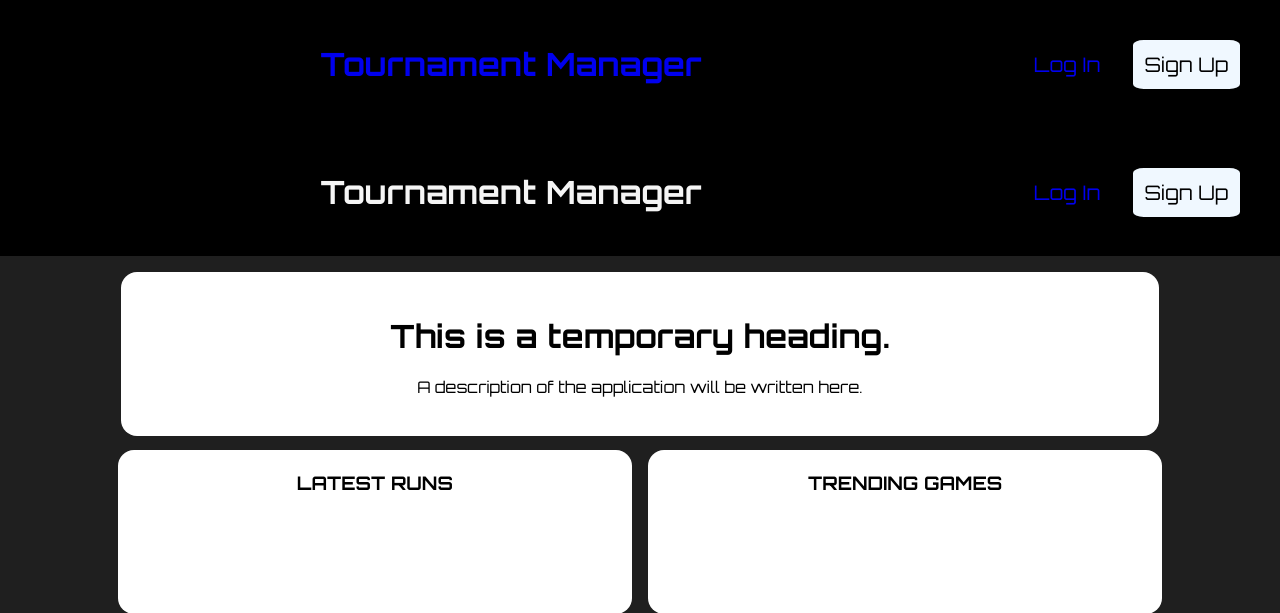
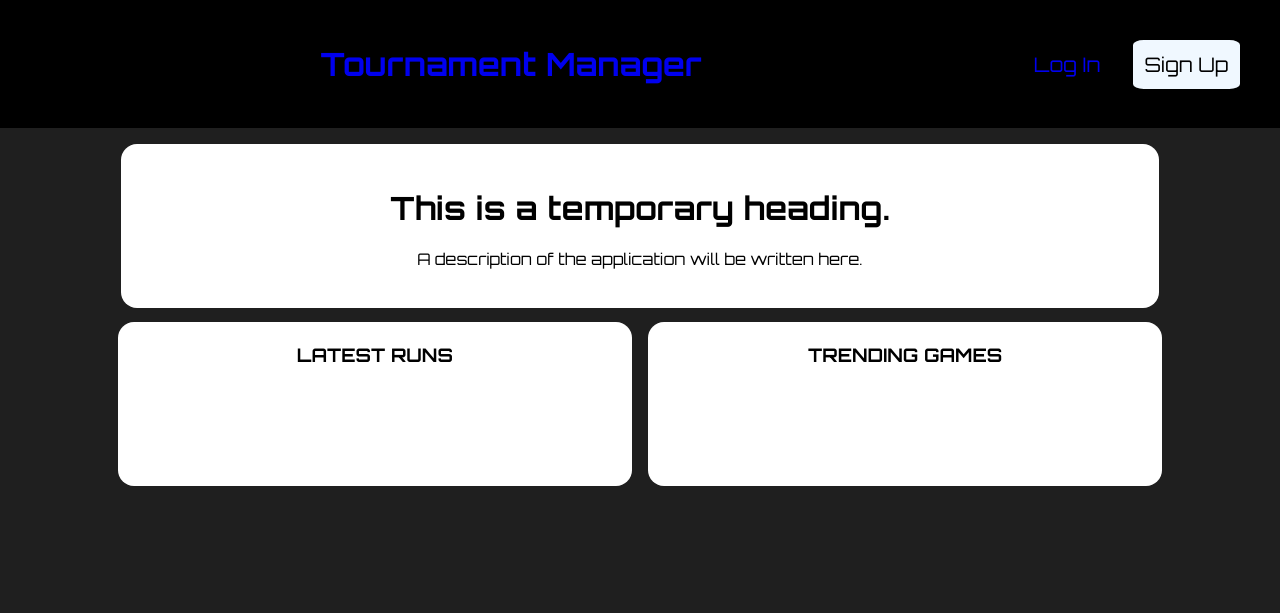
Before and after one commit to saacutter/CITS3403-Project, a Flask app: page / in a window 1280 px wide. Shown: the top 613 px of the page. Run offline with Flask 3, Linux system fonts and the light colour scheme.

Commit message:
Changed routes and titles in login.js and bse.html, and moved the index.html header to base.html to appear on all pages

```diff
--- a/app/static/js/login.js
+++ b/app/static/js/login.js
@@ -13,7 +13,7 @@ suButton.addEventListener('click', () => {
     enableInputs(signup.querySelectorAll('button, input'));
 
     // Update the route and title to reflect the current view
-    window.history.replaceState({}, "Tournament Manager | Sign Up", "/signup");
+    window.history.replaceState({}, "Sign Up", "/signup");
 });
 
 let liButton = document.querySelector('#login-panel-btn');
@@ -27,7 +27,7 @@ liButton.addEventListener('click', () => {
     enableInputs(login.querySelectorAll('button, input'));
 
     // Update the route and title to reflect the current view
-    window.history.replaceState({}, "Tournament Manager | Log In", "/login");
+    window.history.replaceState({}, "Log In", "/login");
 });
 
 function disableInputs(elements) {
--- a/app/templates/base.html
+++ b/app/templates/base.html
@@ -19,12 +19,12 @@
     <body>
         <div class="container-flex black-bg">
             <div id="titlebar">
-                <h1 class="center transparent-bg"><a href="/">Tournament Manager</a></h1>
+                <h1 class="center transparent-bg"><a href="{{ url_for('index') }}">Tournament Manager</a></h1>
             </div>
             {% if signed_out %}
                 <div id="account-buttons">
-                    <div id="login-btn" class="center rounded-border-percent"><a href="/login">Log In</a></div>
-                    <div id="signup-btn" class="center rounded-border-percent"><a href="/signup" style="color: black;">Sign Up</a></div>
+                    <div id="login-btn" class="center rounded-border-percent"><a href="{{ url_for('login') }}">Log In</a></div>
+                    <div id="signup-btn" class="center rounded-border-percent"><a href="{{ url_for('signup') }}" style="color: black;">Sign Up</a></div>
                 </div>
             {% else %}
                 <div class="profile-icon transparent-bg">
--- a/app/templates/index.html
+++ b/app/templates/index.html
@@ -1,25 +1,10 @@
 {% extends "base.html" %}
 
 {% block title %}
-Tournament Manager | Homepage
+Homepage
 {% endblock %}
 
 {% block body %}
-<div class="container-flex black-bg">
-    <div id="titlebar">
-        <h1 class="center transparent-bg">Tournament Manager</h1>
-    </div>
-    {% if signed_out %}
-        <div id="account-buttons">
-            <div id="login-btn" class="center rounded-border-percent"><a href="/login">Log In</a></div>
-            <div id="signup-btn" class="center rounded-border-percent"><a href="/signup" style="color: black;">Sign Up</a></div>
-        </div>
-    {% else %}
-        <div class="profile-icon transparent-bg">
-            <img src="{{ image | default('https://i.pinimg.com/736x/0e/9c/97/0e9c97bf03f38383a58b5e6b0661301f.jpg')}}">
-        </div>
-    {% endif %}
-</div>
 <div class="container">
     {% if signed_out %}
         <div id="introduction" class="center white-bg rounded-border">
```
